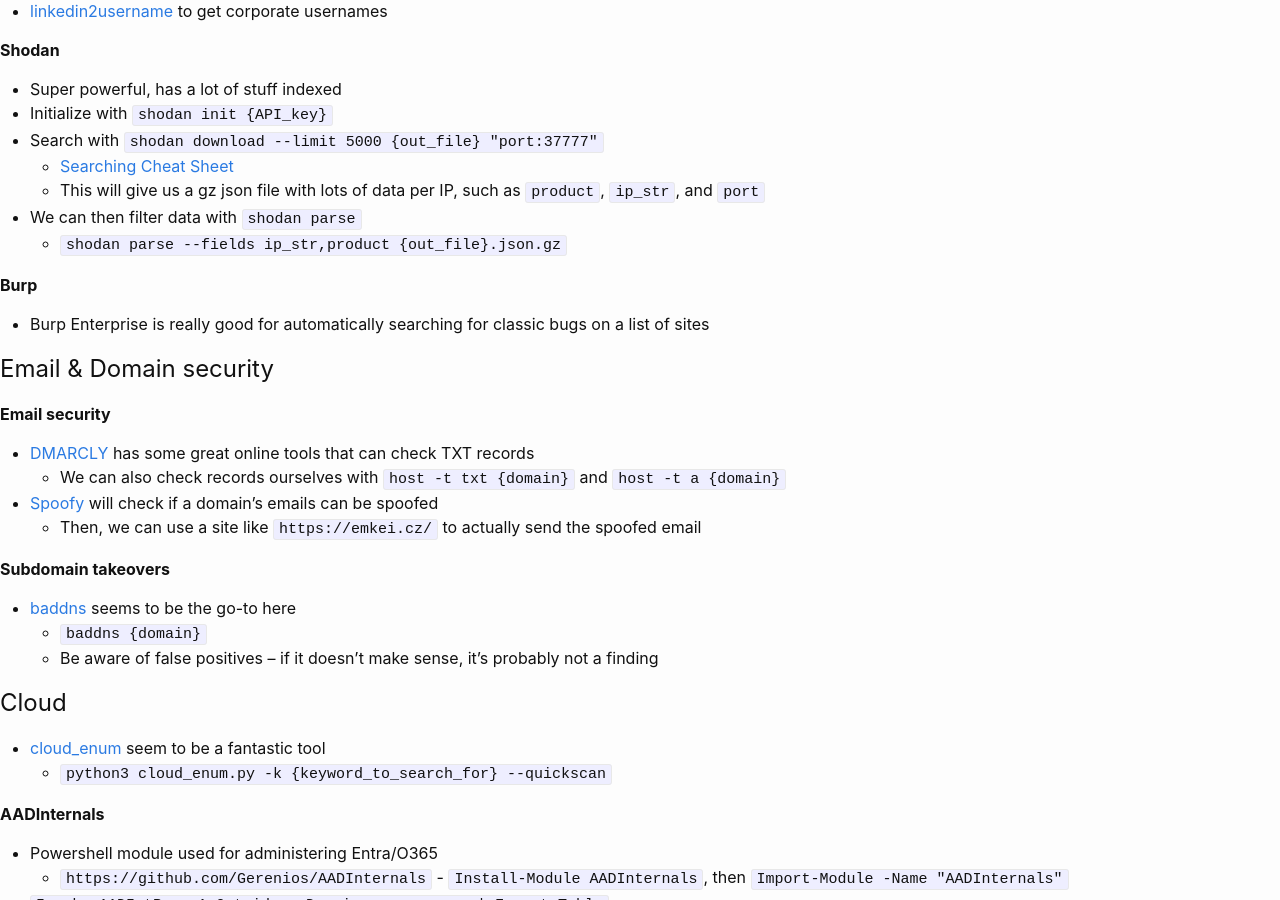
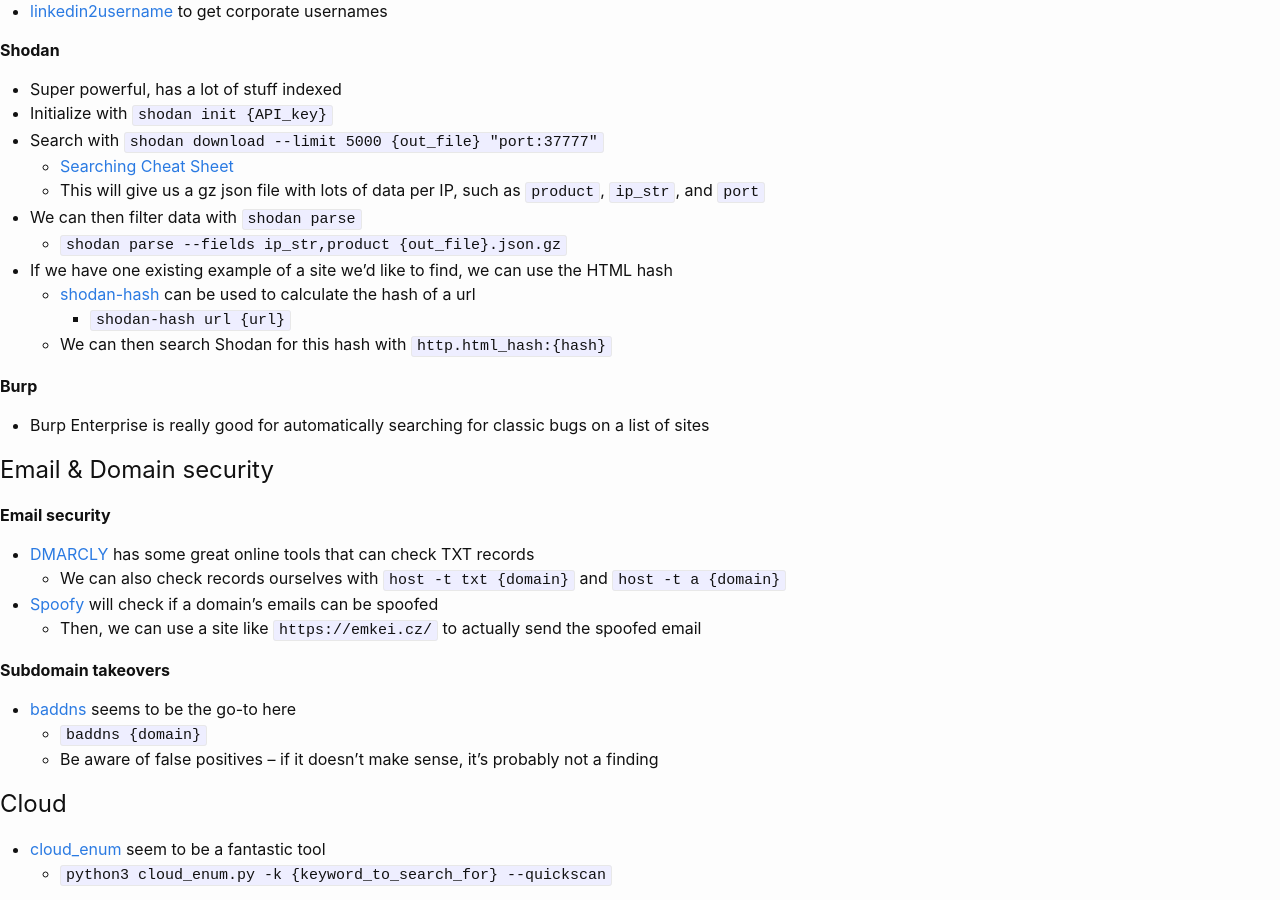
Before and after one commit to KhaelK138/KhaelK138.github.io, a Jekyll site: the page built from markdown/Externals.md, in a window 1280 px wide and 900 px high, scrolled down 1516 px. Built offline with Jekyll 4.4.1, drawn with Linux system fonts in a browser that asks for light colours; our own code applies the rules of GitHub Pages for plain Markdown files.

Commit message:
added shodan-hash

```diff
--- a/markdown/Externals.md
+++ b/markdown/Externals.md
@@ -69,6 +69,10 @@
   - This will give us a gz json file with lots of data per IP, such as `product`, `ip_str`, and `port`
 - We can then filter data with `shodan parse`
   - `shodan parse --fields ip_str,product {out_file}.json.gz`
+- If we have one existing example of a site we'd like to find, we can use the HTML hash
+  - [shodan-hash](https://book.shodan.io/command-line-tools/shodan-hash/) can be used to calculate the hash of a url
+    - `shodan-hash url {url}`
+  - We can then search Shodan for this hash with `http.html_hash:{hash}`
 
 **Burp**
 - Burp Enterprise is really good for automatically searching for classic bugs on a list of sites
```
